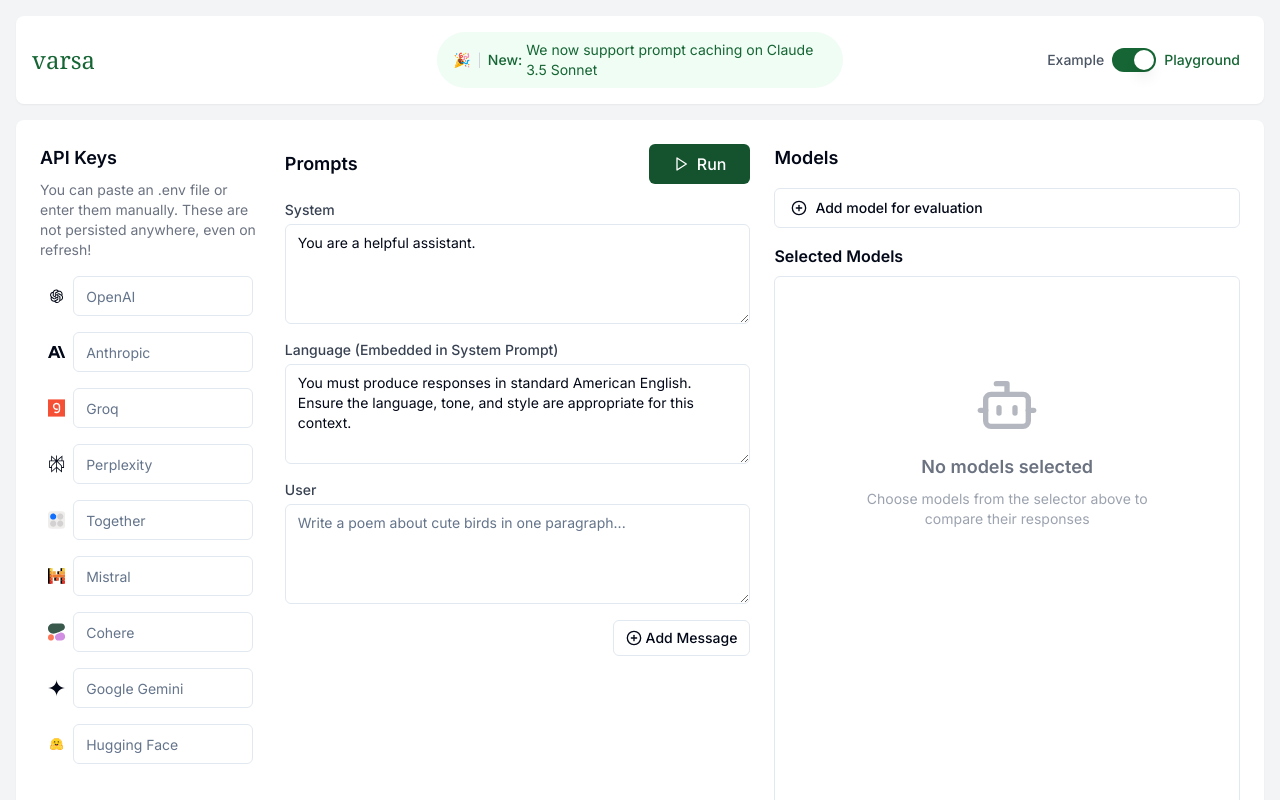
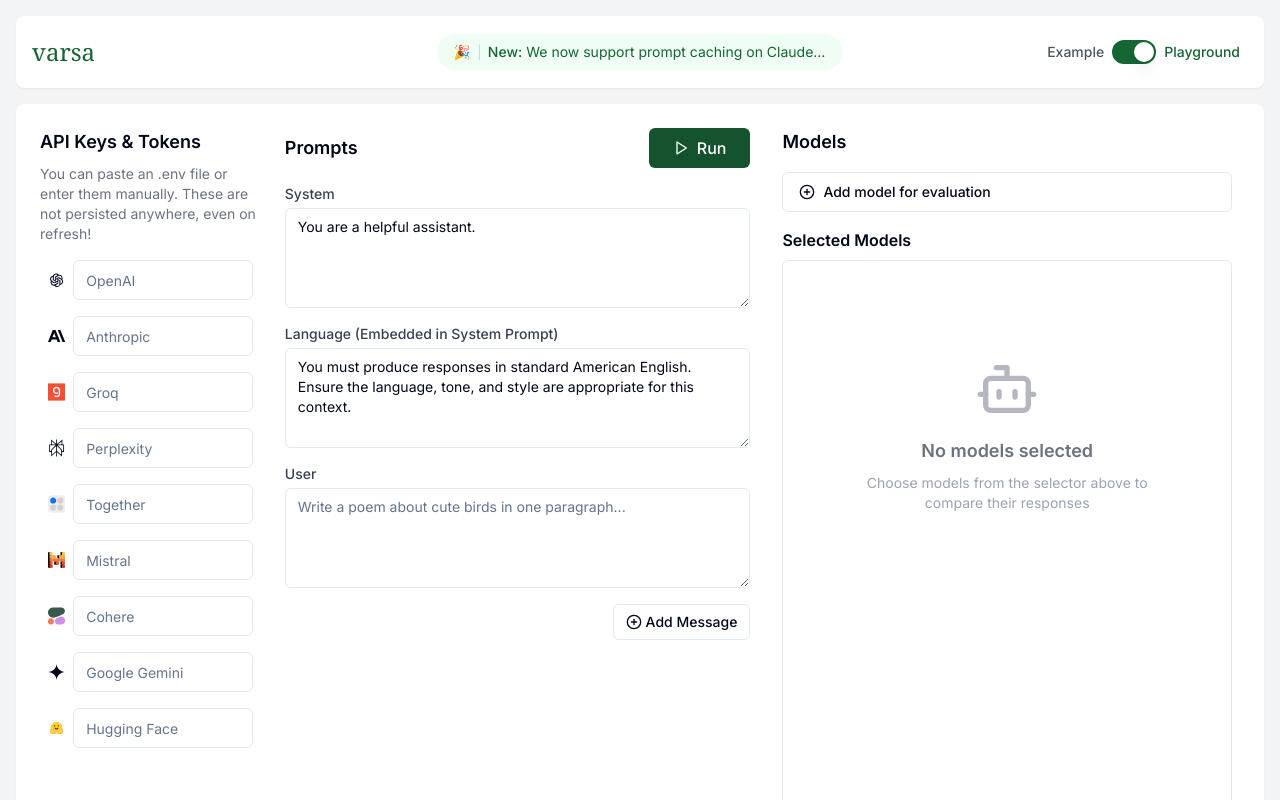
Before and after one commit to DineshTeja/varsa, a Next.js app: page /modelplayground in a window 1280 px wide. Shown: the top 800 px of the page. Built offline with nearby package versions, Linux system fonts and the light colour scheme.

Commit message:
UI tweaks

```diff
--- a/package.json
+++ b/package.json
@@ -24,6 +24,7 @@
     "@radix-ui/react-slot": "^1.1.0",
     "@radix-ui/react-switch": "^1.1.0",
     "@radix-ui/react-toast": "^1.2.1",
+    "@radix-ui/react-tooltip": "^1.1.2",
     "@types/lodash": "^4.17.7",
     "@xenova/transformers": "^2.17.2",
     "class-variance-authority": "^0.7.0",
--- a/src/app/layout.tsx
+++ b/src/app/layout.tsx
@@ -18,7 +18,15 @@
   return (
     <html lang="en">
       <body className={`${inter.className} bg-gray-100`}>
-        {children}
+        <div className="md:hidden fixed inset-0 z-50 flex items-center justify-center bg-gray-100 bg-opacity-90 text-green-900 p-4">
+          <div className="text-center">
+          <h2 className="text-4xl font-thin font-serif text-green-800 mb-3">varsa</h2>
+            <p className="text-md mx-3">Unfortunately, this site is optimized for larger screens. Please use a tablet or desktop device to access varsa&apos;s model playground.</p>
+          </div>
+        </div>
+        <div className="hidden md:block">
+          {children}
+        </div>
         <Toaster />
       </body>
     </html>
--- a/src/components/ModelPlayground.tsx
+++ b/src/components/ModelPlayground.tsx
@@ -201,7 +201,7 @@
         <div className="w-full h-[1100px] bg-white shadow-sm rounded-lg p-6 flex flex-col">
             <div className="grid grid-cols-5 gap-6 flex-grow overflow-hidden">
                 <div className="col-span-1 max-h-[1100px] overflow-y-scroll" ref={apiKeyColumnRef}>
-                    <h2 className="text-lg font-semibold mb-2">API Keys</h2>
+                    <h2 className="text-lg font-semibold mb-2">API Keys & Tokens</h2>
                     <h3 className="text-sm text-gray-500 mb-2">You can paste an .env file or enter them manually. These are not persisted anywhere, even on refresh!</h3>
                     <ApiKeyInput ref={apiKeyColumnRef} onApiKeysChange={handleApiKeysChange} />
                 </div>
@@ -225,7 +225,7 @@
                         </div>
                     </div>
                 </div>
-                <div className="col-span-2 max-h-[1100px] overflow-y-scroll">
+                <div className="col-span-2 px-2 max-h-[1100px] overflow-y-scroll">
                     <h2 className="text-lg font-semibold mb-4">Models</h2>
                     <div className="w-full mb-4">
                         <ModelSelector
--- a/src/components/ui/navbar.tsx
+++ b/src/components/ui/navbar.tsx
@@ -6,9 +6,7 @@
 import { Switch } from "@/components/ui/switch";
 import { useState, useEffect } from 'react';
 import { Label } from "@/components/ui/label";
-import AnimatedGradientText from "@/components/magicui/animated-gradient-text";
-import { ChevronRight } from "lucide-react";
-import { cn } from "@/lib/utils";
+import { Tooltip, TooltipContent, TooltipProvider, TooltipTrigger } from "@/components/ui/tooltip";
 
 export default function Navbar() {
   const pathname = usePathname();
@@ -36,11 +34,23 @@
         </Link>
       </div>
       <div className="flex justify-center">
-        <div className="px-4 py-2 bg-green-50 rounded-full text-sm text-green-800 flex items-center">
-          🎉 <hr className="mx-2 h-4 w-[1px] shadow-none shrink-0 bg-gray-300" />{" "}
-          <span className="font-medium">New:</span>
-          <span className="ml-1">We now support prompt caching on Claude 3.5 Sonnet</span>
-        </div>
+        <TooltipProvider>
+          <Tooltip>
+            <TooltipTrigger asChild>
+              <div className="px-2 sm:px-4 py-2 bg-green-50 rounded-full text-xs sm:text-sm text-green-800 flex items-center max-w-full overflow-hidden">
+                <span className="flex-shrink-0">🎉</span>
+                <hr className="mx-2 h-4 w-[1px] shadow-none shrink-0 bg-gray-300 hidden sm:block" />
+                <span className="font-medium flex-shrink-0 hidden sm:inline">New:</span>
+                <span className="ml-1 truncate">
+                  We now support prompt caching on Claude 3.5 Sonnet
+                </span>
+              </div>
+            </TooltipTrigger>
+            <TooltipContent>
+              <p>We now support prompt caching on Claude 3.5 Sonnet</p>
+            </TooltipContent>
+          </Tooltip>
+        </TooltipProvider>
       </div>
       <div className="flex items-center justify-end space-x-2 p-2 rounded-lg">
         <Label htmlFor="playground-mode" className={`text-sm ${isPlayground ? "text-gray-600" : "text-green-800 font-medium"}`}>
--- /dev/null
+++ b/src/components/ui/tooltip.tsx
@@ -0,0 +1,30 @@
+"use client"
+
+import * as React from "react"
+import * as TooltipPrimitive from "@radix-ui/react-tooltip"
+
+import { cn } from "@/lib/utils"
+
+const TooltipProvider = TooltipPrimitive.Provider
+
+const Tooltip = TooltipPrimitive.Root
+
+const TooltipTrigger = TooltipPrimitive.Trigger
+
+const TooltipContent = React.forwardRef<
+  React.ElementRef<typeof TooltipPrimitive.Content>,
+  React.ComponentPropsWithoutRef<typeof TooltipPrimitive.Content>
+>(({ className, sideOffset = 4, ...props }, ref) => (
+  <TooltipPrimitive.Content
+    ref={ref}
+    sideOffset={sideOffset}
+    className={cn(
+      "z-50 overflow-hidden rounded-md border bg-popover px-3 py-1.5 text-sm text-popover-foreground shadow-md animate-in fade-in-0 zoom-in-95 data-[state=closed]:animate-out data-[state=closed]:fade-out-0 data-[state=closed]:zoom-out-95 data-[side=bottom]:slide-in-from-top-2 data-[side=left]:slide-in-from-right-2 data-[side=right]:slide-in-from-left-2 data-[side=top]:slide-in-from-bottom-2",
+      className
+    )}
+    {...props}
+  />
+))
+TooltipContent.displayName = TooltipPrimitive.Content.displayName
+
+export { Tooltip, TooltipTrigger, TooltipContent, TooltipProvider }
```
Also changed, not shown: 1 other file (tests, documents, lock files or other folders).
